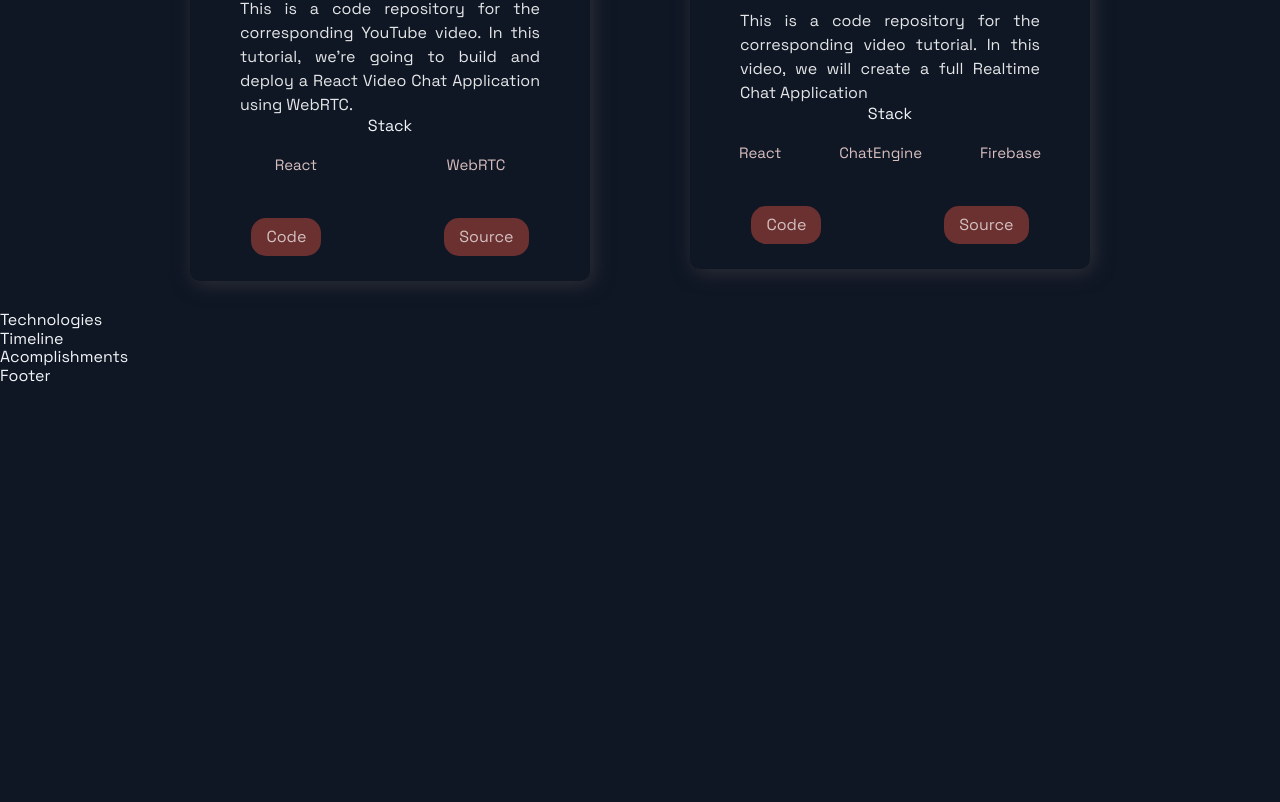
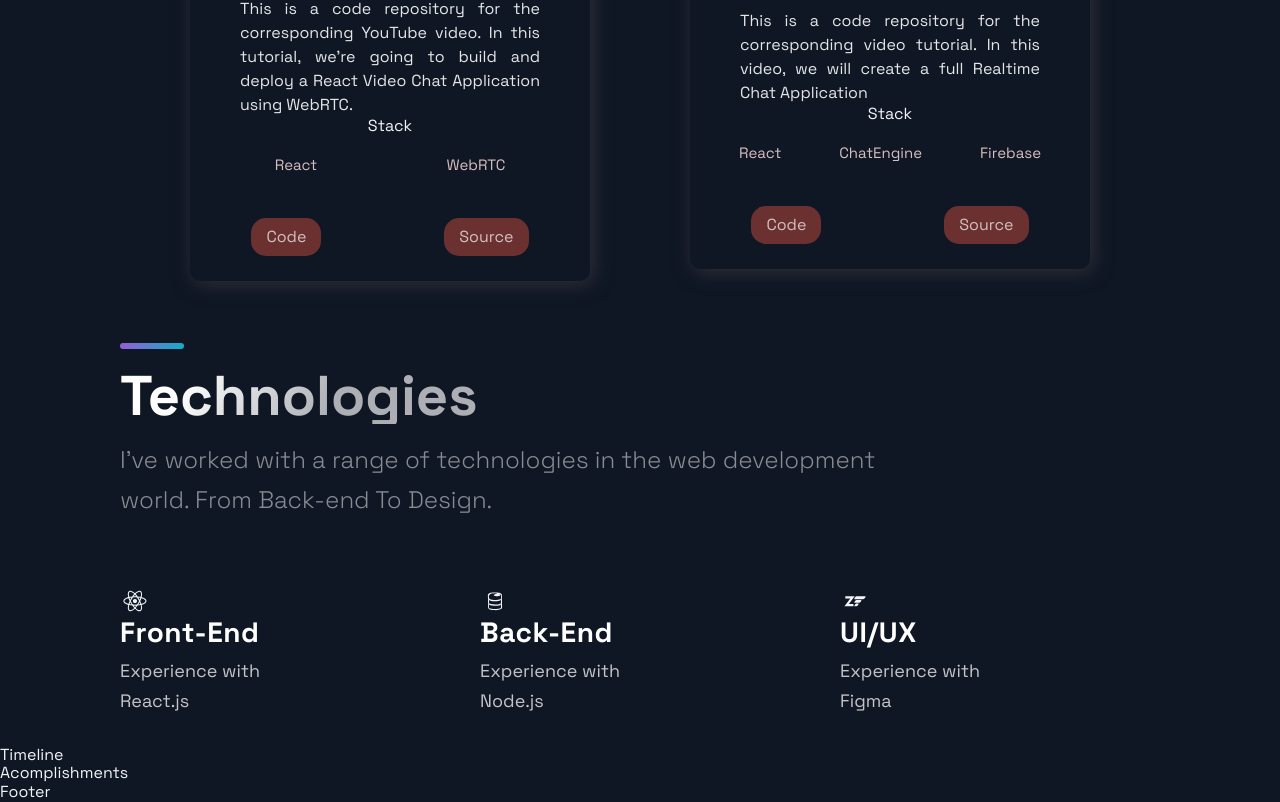
Before and after one commit to ardevsrc/fe_practice, a Next.js app in the folder portfolio_website/: page / in a window 1280 px wide. Shown: the part 1739-2541 px from the top of the page. Before the commit the page ends 2125 px from the top, so only its background shows below. Built offline with nearby package versions, Linux system fonts and the light colour scheme.

Commit message:
Technologies.js
Added Technologies section

```diff
--- a/portfolio_website/src/components/Technologies/Technologies.js
+++ b/portfolio_website/src/components/Technologies/Technologies.js
@@ -4,9 +4,47 @@
 import { List, ListContainer, ListItem, ListParagraph, ListTitle } from './TechnologiesStyles';
 
 const Technologies = () =>  (
-  <div>
-    Technologies
-  </div>
+  <Section id='tect'>
+    <SectionDivider />
+    <br />
+    <SectionTitle>Technologies</SectionTitle>
+    <SectionText>
+      I've worked with a range of technologies in the web development world.
+      From Back-end To Design.
+    </SectionText>
+    <List>
+      <ListItem>
+        <DiReact size="3rem" />
+        <ListContainer>
+          <ListTitle>Front-End</ListTitle>
+          <ListParagraph>
+            Experience with <br />
+            React.js
+          </ListParagraph>
+        </ListContainer>
+      </ListItem>
+      <ListItem>
+        <DiFirebase size="3rem" />
+        <ListContainer>
+          <ListTitle>Back-End</ListTitle>
+          <ListParagraph>
+            Experience with <br />
+            Node.js
+          </ListParagraph>
+        </ListContainer>
+      </ListItem>
+      <ListItem>
+        <DiZend size="3rem" />
+        <ListContainer>
+          <ListTitle>UI/UX</ListTitle>
+          <ListParagraph>
+            Experience with <br />
+            Figma
+          </ListParagraph>
+        </ListContainer>
+      </ListItem>
+    </List>
+  </Section>
 );
 
 export default Technologies;
```
